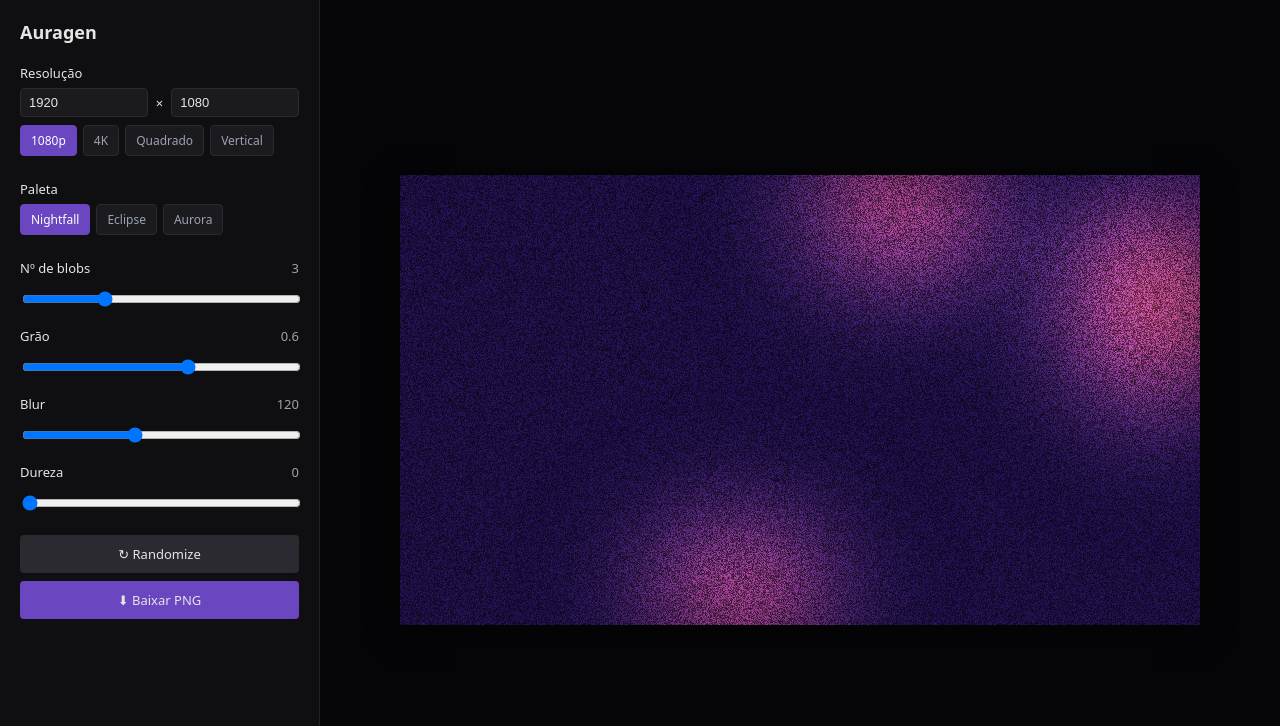
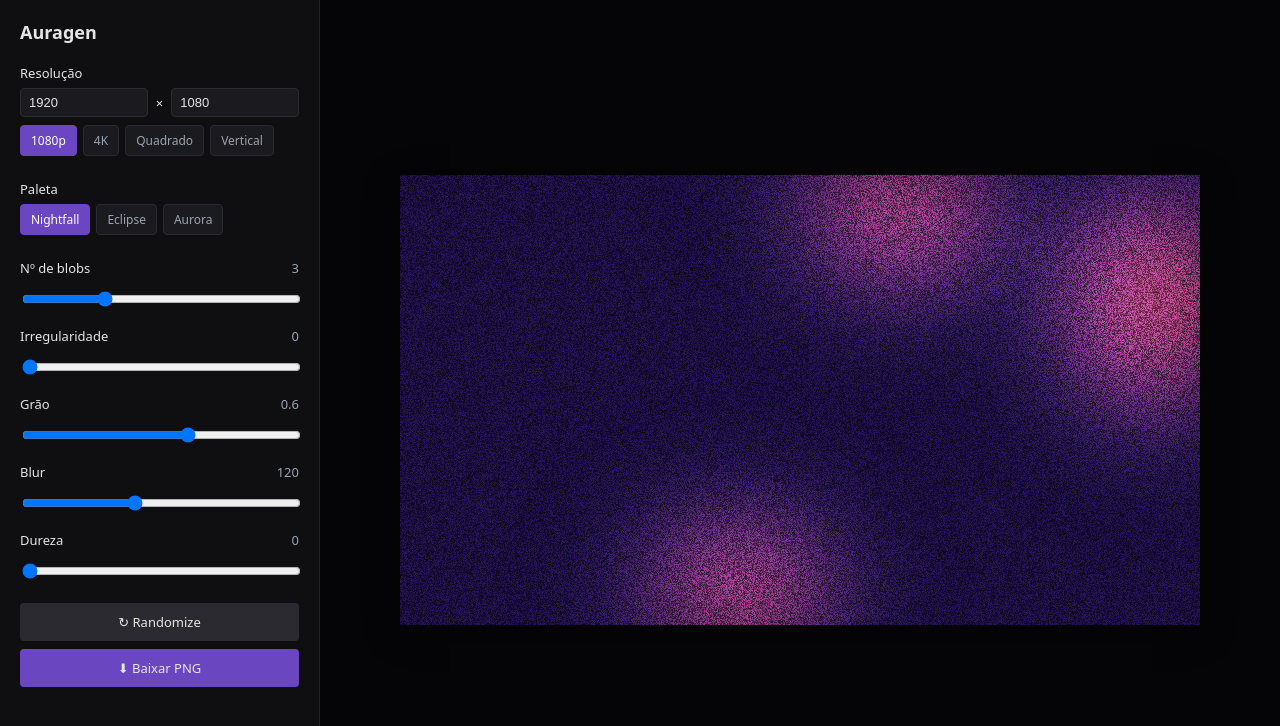
Before and after one commit to drudif/convert_ID, a React (Vite) app: page / in a window 1280 px wide. Shown: the top 726 px of the page. Built offline with nearby package versions, Linux system fonts and the light colour scheme.

Commit message:
feat(ui): wire irregularity slider end-to-end

```diff
--- a/src/App.tsx
+++ b/src/App.tsx
@@ -11,6 +11,7 @@ export default function App() {
   const [height, setHeight] = useState(1080);
   const [paletteId, setPaletteId] = useState('nightfall');
   const [blobCount, setBlobCount] = useState(3);
+  const [irregularity, setIrregularity] = useState(0);
   const [grain, setGrain] = useState(0.6);
   const [blur, setBlur] = useState(120);
   const [hardness, setHardness] = useState(0);
@@ -23,8 +24,8 @@ export default function App() {
   );
 
   const composition = useMemo(
-    () => generateComposition(seed, blobCount, palette, 0),
-    [seed, blobCount, palette],
+    () => generateComposition(seed, blobCount, palette, irregularity),
+    [seed, blobCount, palette, irregularity],
   );
 
   const params: RenderParams = {
@@ -35,7 +36,7 @@ export default function App() {
     grain,
     blur,
     hardness,
-    irregularity: 0,
+    irregularity,
   };
 
   const handleRandomize = () => {
@@ -57,6 +58,7 @@ export default function App() {
         height={height}
         paletteId={paletteId}
         blobCount={blobCount}
+        irregularity={irregularity}
         grain={grain}
         blur={blur}
         hardness={hardness}
@@ -64,6 +66,7 @@ export default function App() {
         onHeightChange={setHeight}
         onPaletteChange={setPaletteId}
         onBlobCountChange={setBlobCount}
+        onIrregularityChange={setIrregularity}
         onGrainChange={setGrain}
         onBlurChange={setBlur}
         onHardnessChange={setHardness}
--- a/src/components/Controls.tsx
+++ b/src/components/Controls.tsx
@@ -15,6 +15,7 @@ type Props = {
   height: number;
   paletteId: string;
   blobCount: number;
+  irregularity: number;
   grain: number;
   blur: number;
   hardness: number;
@@ -22,6 +23,7 @@ type Props = {
   onHeightChange: (h: number) => void;
   onPaletteChange: (id: string) => void;
   onBlobCountChange: (n: number) => void;
+  onIrregularityChange: (i: number) => void;
   onGrainChange: (g: number) => void;
   onBlurChange: (b: number) => void;
   onHardnessChange: (h: number) => void;
@@ -105,6 +107,14 @@ export function Controls(props: Props) {
         step={1}
         value={props.blobCount}
         onChange={props.onBlobCountChange}
+      />
+      <Slider
+        label="Irregularidade"
+        min={0}
+        max={1}
+        step={0.01}
+        value={props.irregularity}
+        onChange={props.onIrregularityChange}
       />
       <Slider
         label="Grão"
```
